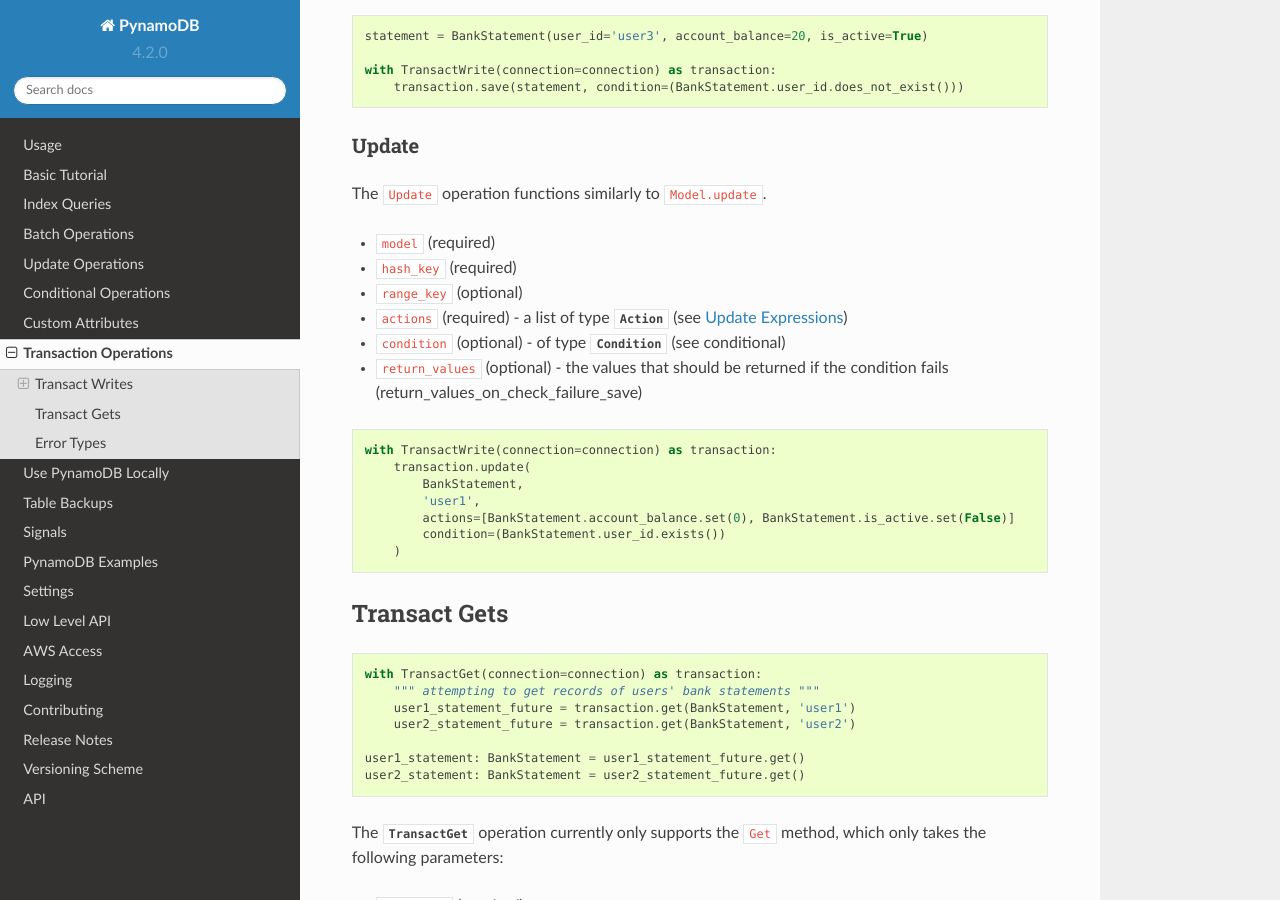
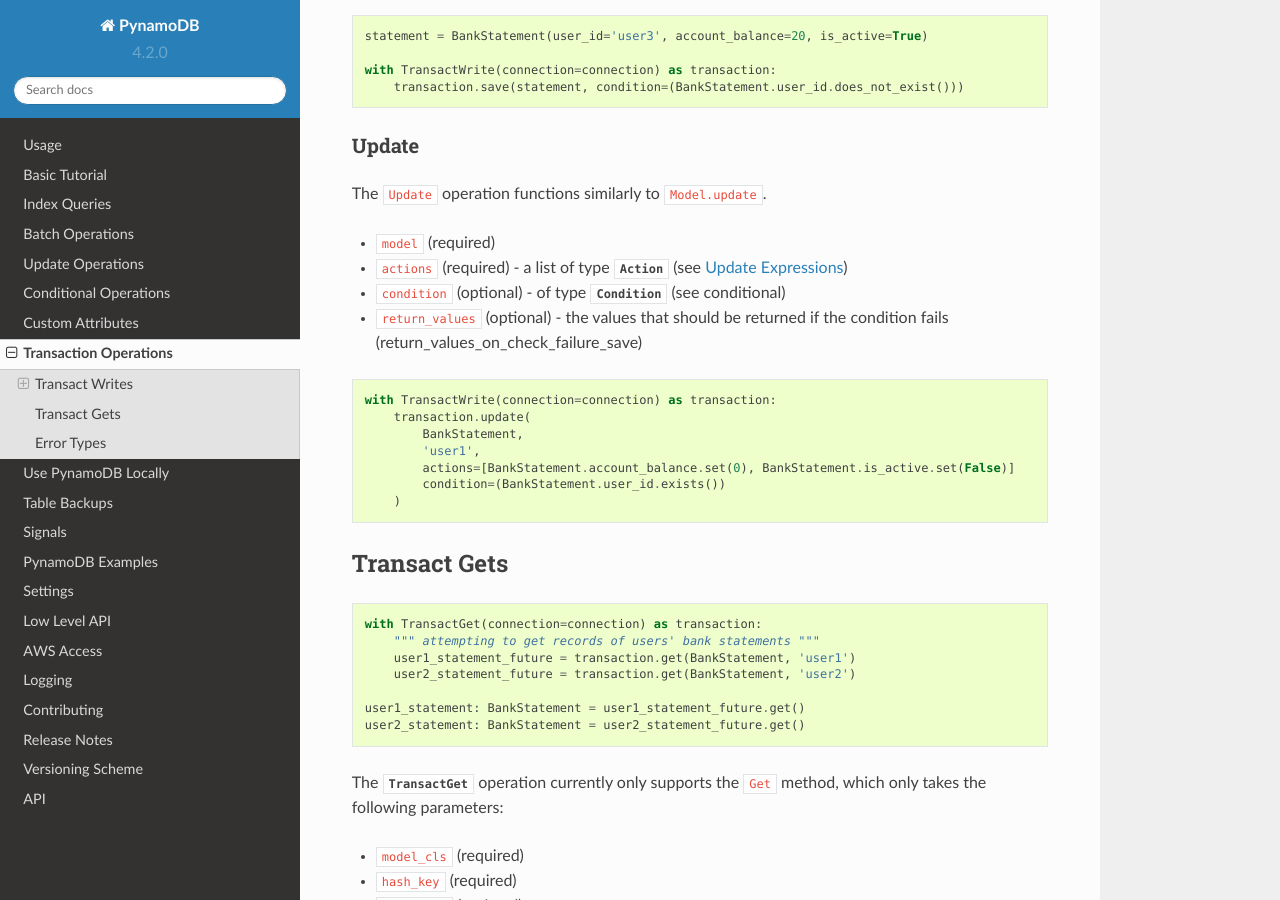
Before and after one commit to pynamodb/PynamoDB, a Sphinx documentation site: the page built from docs/transaction.rst, in a window 1280 px wide and 900 px high, scrolled down 3029 px. Built offline with Sphinx 7.4.7 and the Read the Docs theme 2.0.0, drawn with Linux system fonts in a browser that asks for light colours.

Commit message:
Update transaction.rst

```diff
--- a/docs/transaction.rst
+++ b/docs/transaction.rst
@@ -171,8 +171,6 @@ Update
 The ``Update`` operation functions similarly to ``Model.update``.
 
 * ``model`` (required)
-* ``hash_key``  (required)
-* ``range_key`` (optional)
 * ``actions`` (required) - a list of type :py:class:`Action <pynamodb.expressions.update.Action>` (see :ref:`updates`)
 * ``condition`` (optional) - of type :py:class:`Condition <pynamodb.expressions.condition.Condition>` (see :ref:`conditional`)
 * ``return_values`` (optional) - the values that should be returned if the condition fails (:ref:`return_values_on_check_failure_save`)
```
